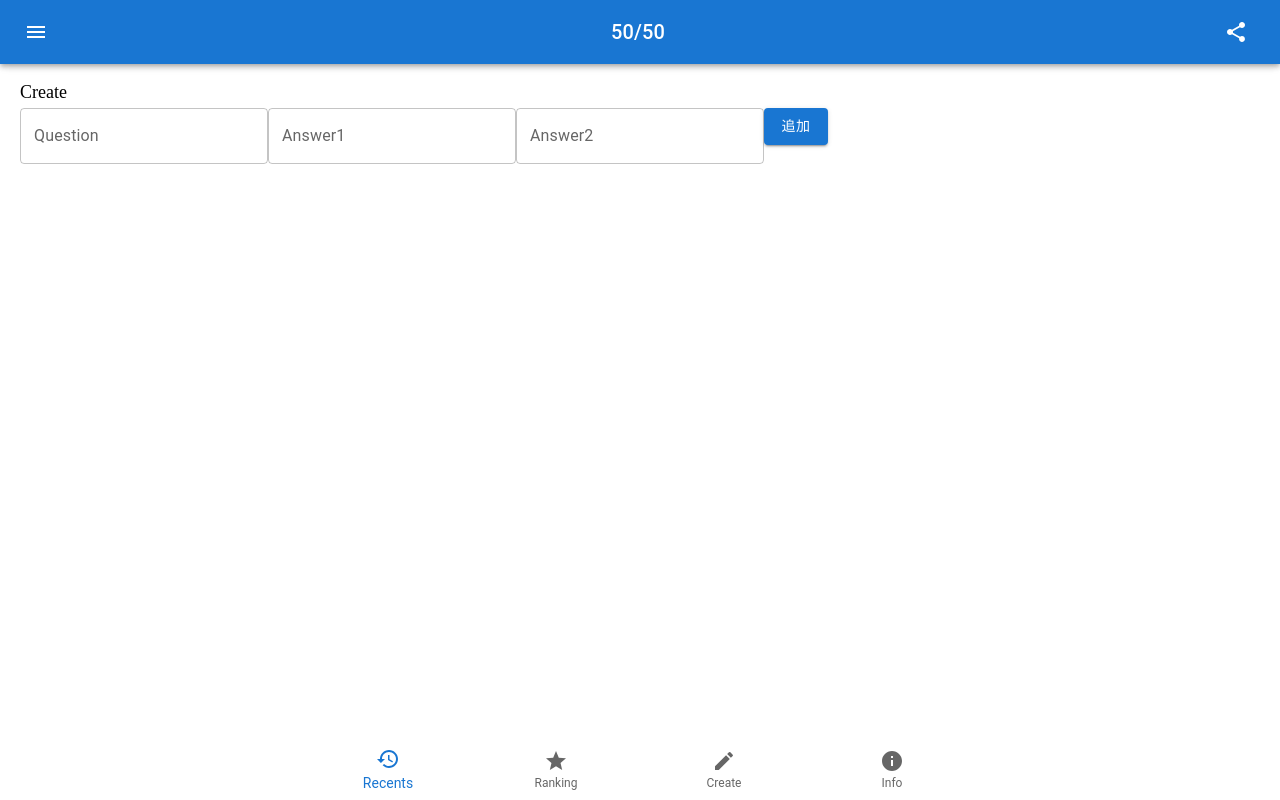
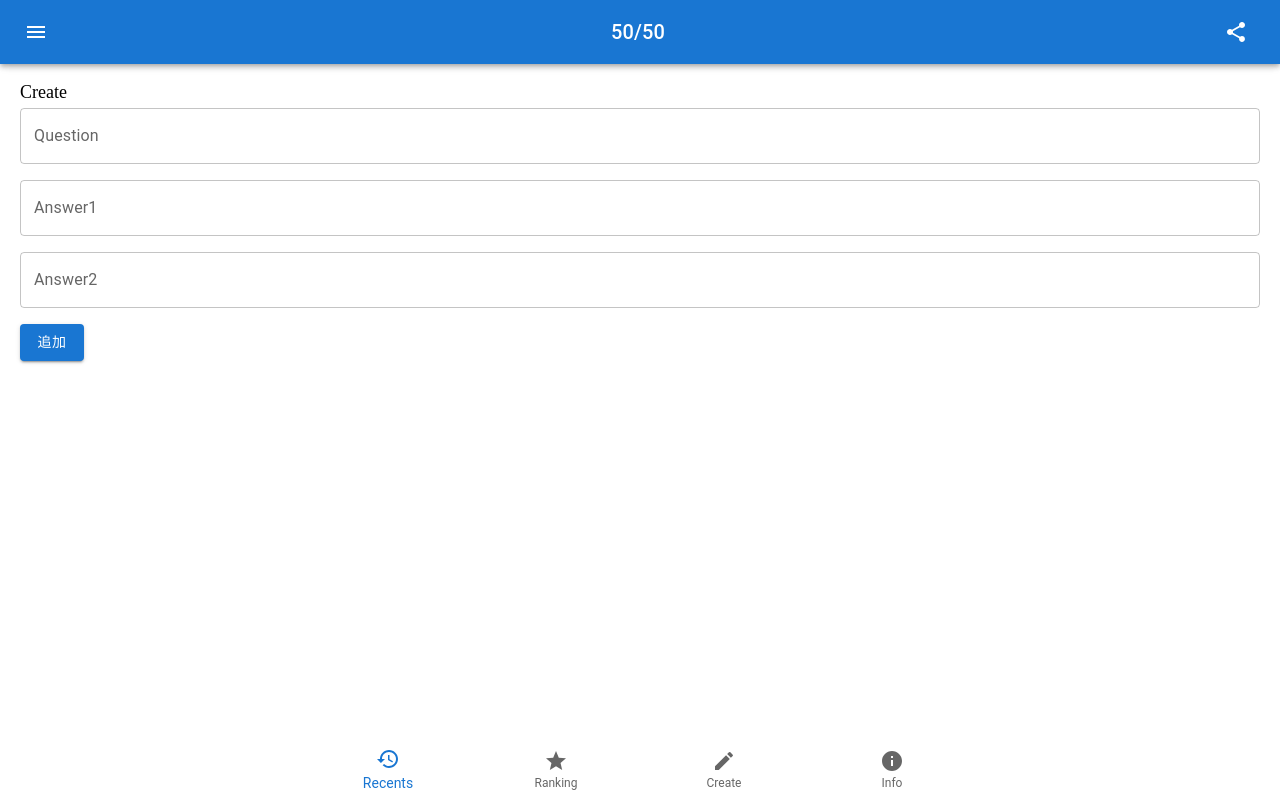
Before and after one commit to deguchi37458/50-50-app, a React (Create React App) app: page /create in a window 1280 px wide. Built offline with nearby package versions, Linux system fonts and the light colour scheme.

Commit message:
update Create

```diff
--- a/src/components/Create.jsx
+++ b/src/components/Create.jsx
@@ -29,10 +29,10 @@ export default class Create extends React.Component {
       <>
         <h1>Create</h1>
         <form>
-          <TextField id="outlined-basic" label="Question" variant="outlined" inputRef={this.question} />
-          <TextField id="outlined-basic" label="Answer1" variant="outlined" inputRef={this.answer1} />
-          <TextField id="outlined-basic" label="Answer2" variant="outlined" inputRef={this.answer2} />
-          <Button variant="contained" onClick={this.addPost}>追加</Button>
+          <TextField id="outlined-basic" fullWidth="true" sx={{ mb: 2 }} label="Question" variant="outlined" inputRef={this.question} />
+          <TextField id="outlined-basic" fullWidth="true" sx={{ mb: 2 }} label="Answer1" variant="outlined" inputRef={this.answer1} />
+          <TextField id="outlined-basic" fullWidth="true" sx={{ mb: 2 }} label="Answer2" variant="outlined" inputRef={this.answer2} />
+          <Button variant="contained" align="right" onClick={this.addPost}>追加</Button>
         </form>
       </>
     );
```
